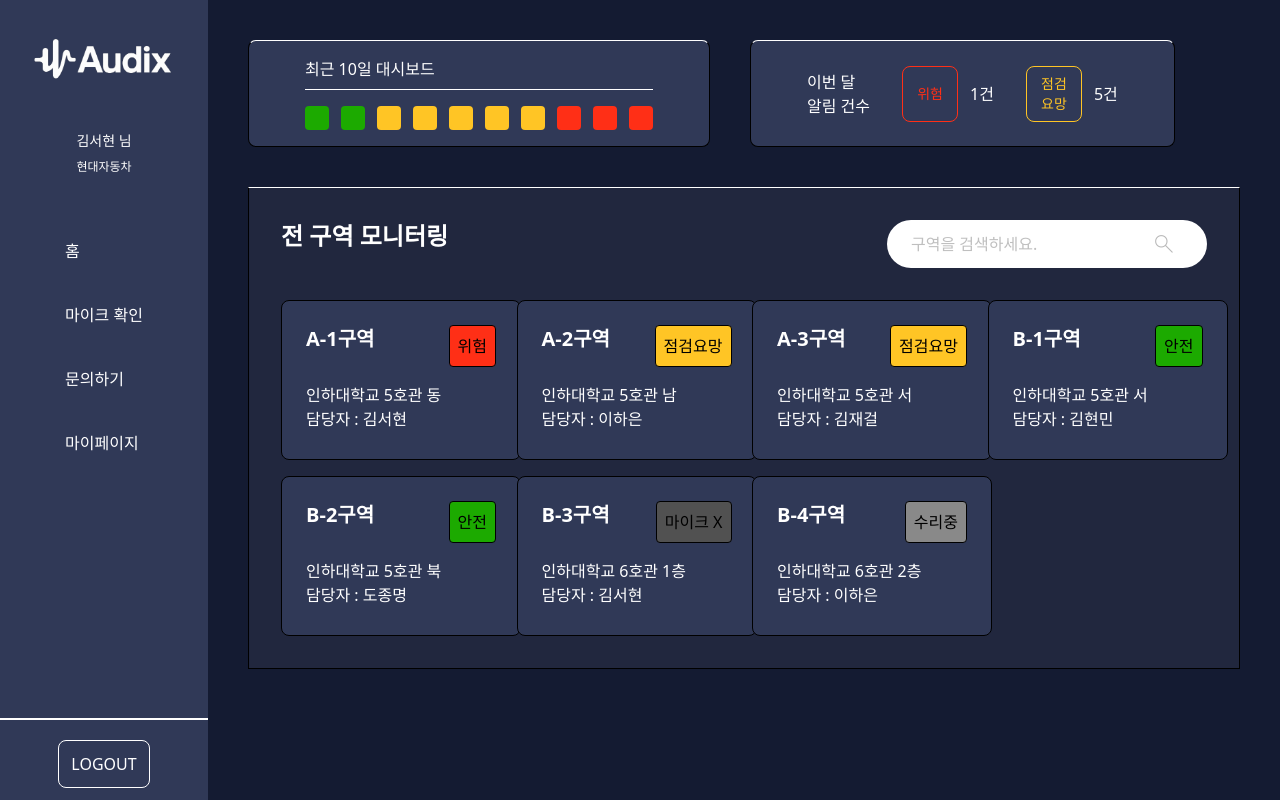
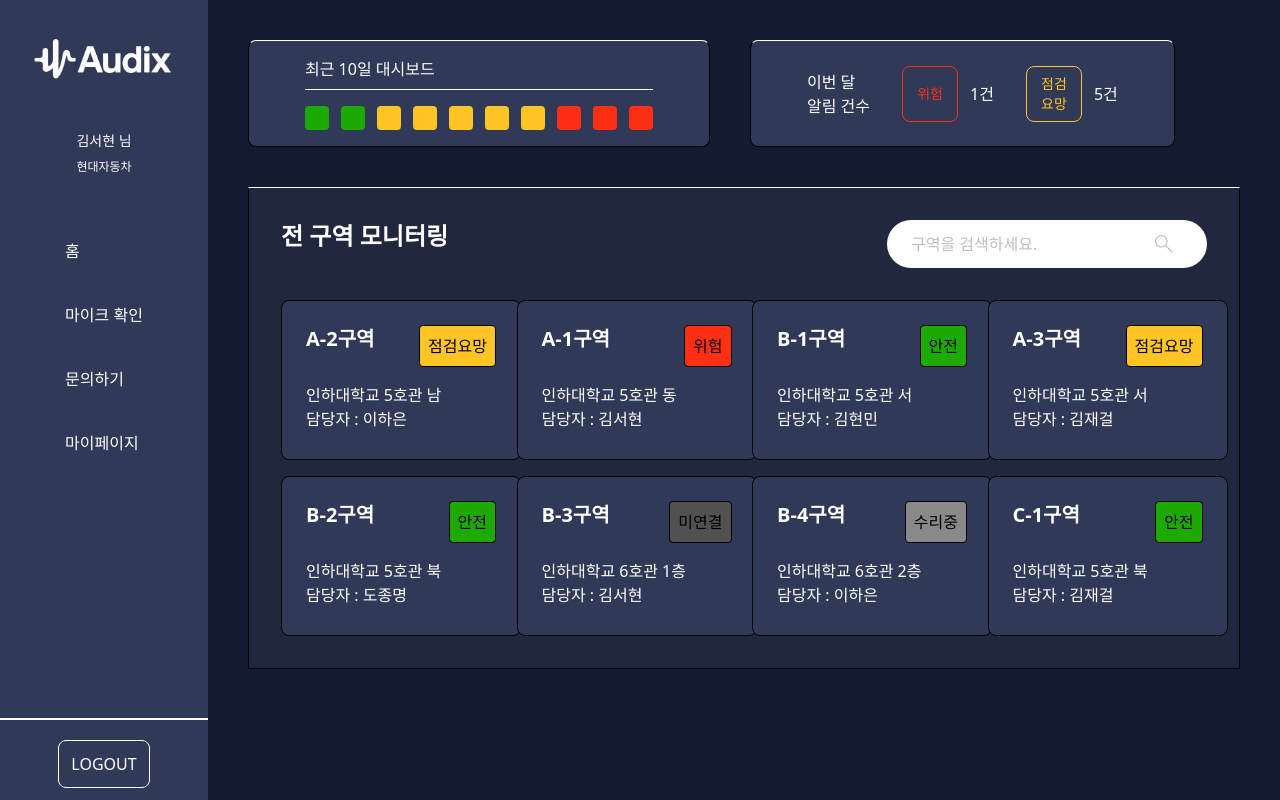
Before and after one commit to seohyeon0219/Audix-Web-FE, a Next.js app: page /area in a window 1280 px wide. Built offline with nearby package versions, Linux system fonts and the light colour scheme.

Commit message:
Feat: AreaCard URL 라우팅을 순서 정렬 기반 구현

```diff
--- a/src/components/areaMonitoring/areaCard.tsx
+++ b/src/components/areaMonitoring/areaCard.tsx
@@ -1,4 +1,6 @@
 'use client';
+
+import { useRouter } from "next/navigation";
 
 type AreaStatus = 'danger' | 'warning' | 'safe' | 'offline' | 'repair';
 
@@ -13,6 +15,7 @@ interface AreaCardData {
 
 interface AreaCardProps {
     data: AreaCardData;
+    index: number;
     onClick?: (areaId: number) => void;
 }
 
@@ -20,31 +23,31 @@ interface AreaCardProps {
 export const mockAreaCardData: AreaCardData[] = [
     {
         id: 1,
+        name: 'A-2구역',
+        location: '인하대학교 5호관 남',
+        manager: '이하은',
+        status: 'warning'
+    },
+        {
+        id: 2,
         name: 'A-1구역',
         location: '인하대학교 5호관 동',
         manager: '김서현',
         status: 'danger'
     },
-    {
-        id: 2,
-        name: 'A-2구역',
-        location: '인하대학교 5호관 남',
-        manager: '이하은',
-        status: 'warning'
+        {
+        id: 3,
+        name: 'B-1구역',
+        location: '인하대학교 5호관 서',
+        manager: '김현민',
+        status: 'safe',
     },
     {
-        id: 3,
+        id: 4,
         name: 'A-3구역',
         location: '인하대학교 5호관 서',
         manager: '김재걸',
         status: 'warning'
-    },
-    {
-        id: 4,
-        name: 'B-1구역',
-        location: '인하대학교 5호관 서',
-        manager: '김현민',
-        status: 'safe',
     },
     {
         id: 5,
@@ -66,6 +69,13 @@ export const mockAreaCardData: AreaCardData[] = [
         location: '인하대학교 6호관 2층',
         manager: '이하은',
         status: 'repair'
+    },
+    {
+        id: 8,
+        name: 'C-1구역',
+        location: '인하대학교 5호관 북',
+        manager: '김재걸',
+        status: 'safe'
     }
 ];
 
@@ -100,19 +110,20 @@ const getStatusStyles = (status: AreaStatus) => {
             return {
                 bgColor: 'bg-offline',
                 textColor: 'text-offline',
-                label: '마이크 X'
+                label: '미연결'
             }
     }
 }
 
 export default function AreaCard ({
     data,
-    onClick
+    index
 }: AreaCardProps) {
+    const router = useRouter();
     const statusStyles = getStatusStyles(data.status);
 
     const handleClick = () => {
-        onClick?.(data.id);
+        router.push(`/area/${index + 1}`);
     };
 
     return (
```
